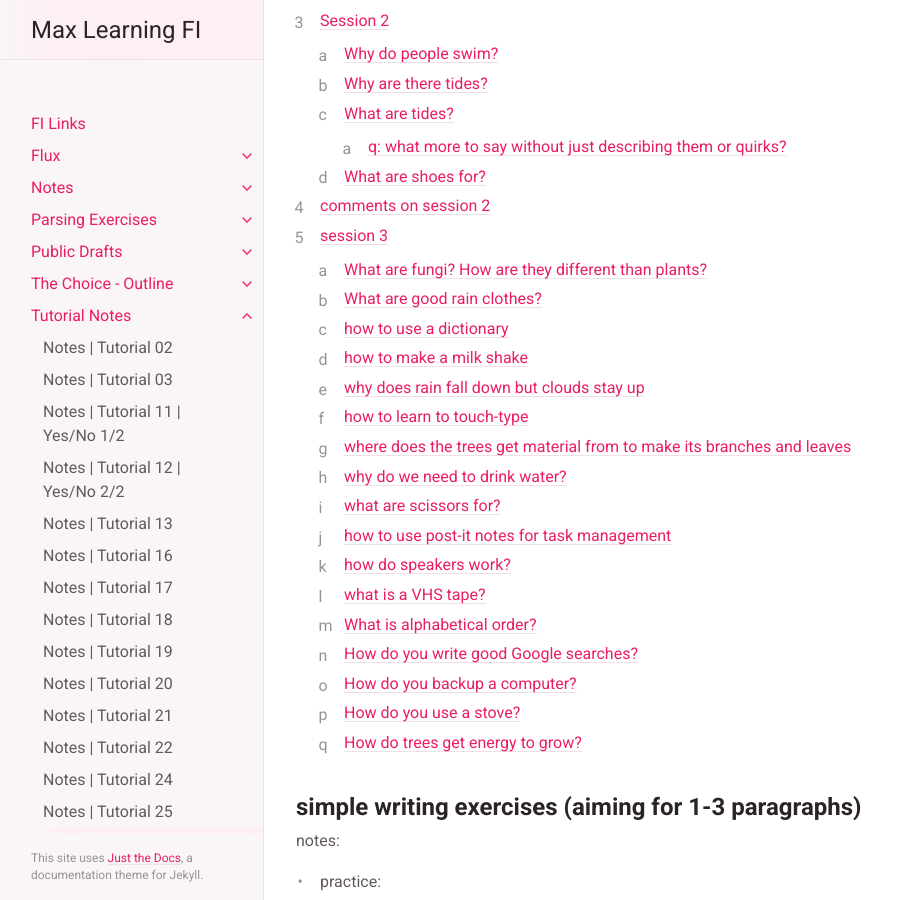
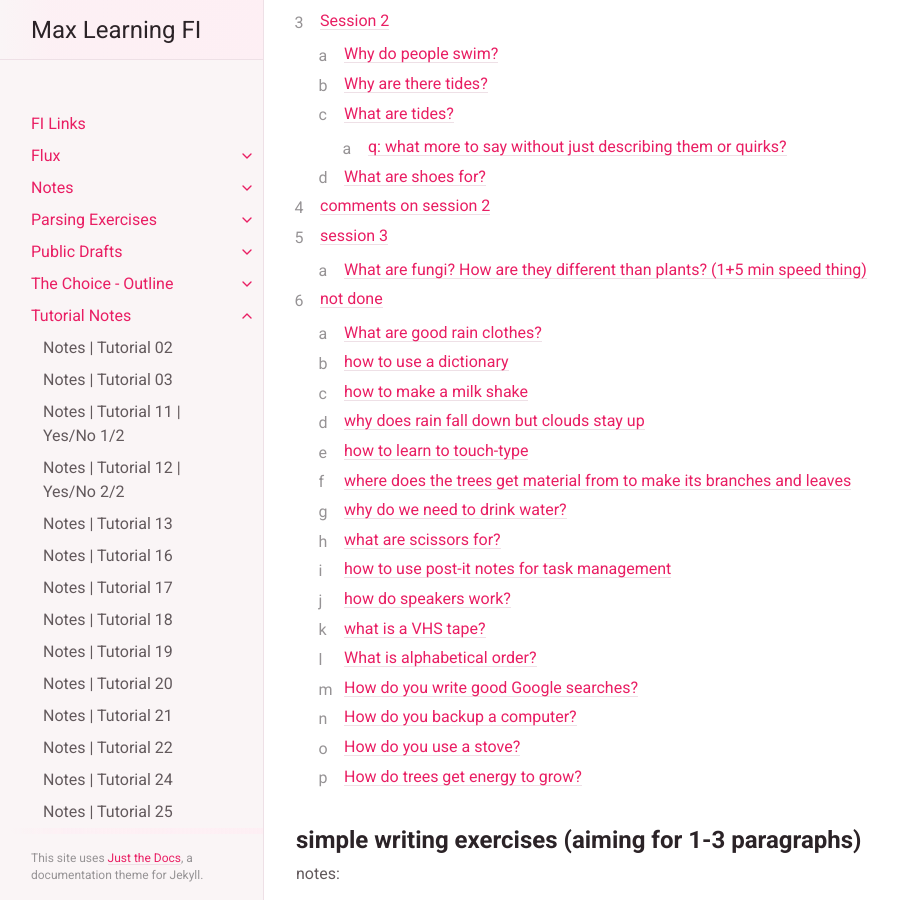
Before and after one commit to curi/fi, a Jekyll site: the page built from docs/notes/2020-08-12.md, in a window 1280 px wide and 900 px high, scrolled down 307 px. Shown: the whole window, without its empty margins (0-898 px from the left). Built offline with Jekyll 4.4.1, drawn with Linux system fonts in a browser that asks for light colours; some of the changed text lies outside the part shown.

Commit message:
minor touchups to todays stuff

```diff
--- a/docs/notes/2020-08-12.md
+++ b/docs/notes/2020-08-12.md
@@ -234,7 +234,7 @@ I noticed I wasn't writing down goals. I didn't think they'd be particularly use
 
 ## session 3
 
-### What are fungi? How are they different than plants?
+### What are fungi? How are they different than plants? (1+5 min speed thing)
 
 planning: 1 min
 
@@ -278,6 +278,8 @@ fungi get all their nutrients from the soil - I think.
 fungi taste different to plants, too. but like some plants, you can't eat all fungi.
 some fungi are very poisonous to humans.
 
+## not done
+
 ### What are good rain clothes?
 
 ### how to use a dictionary
```
